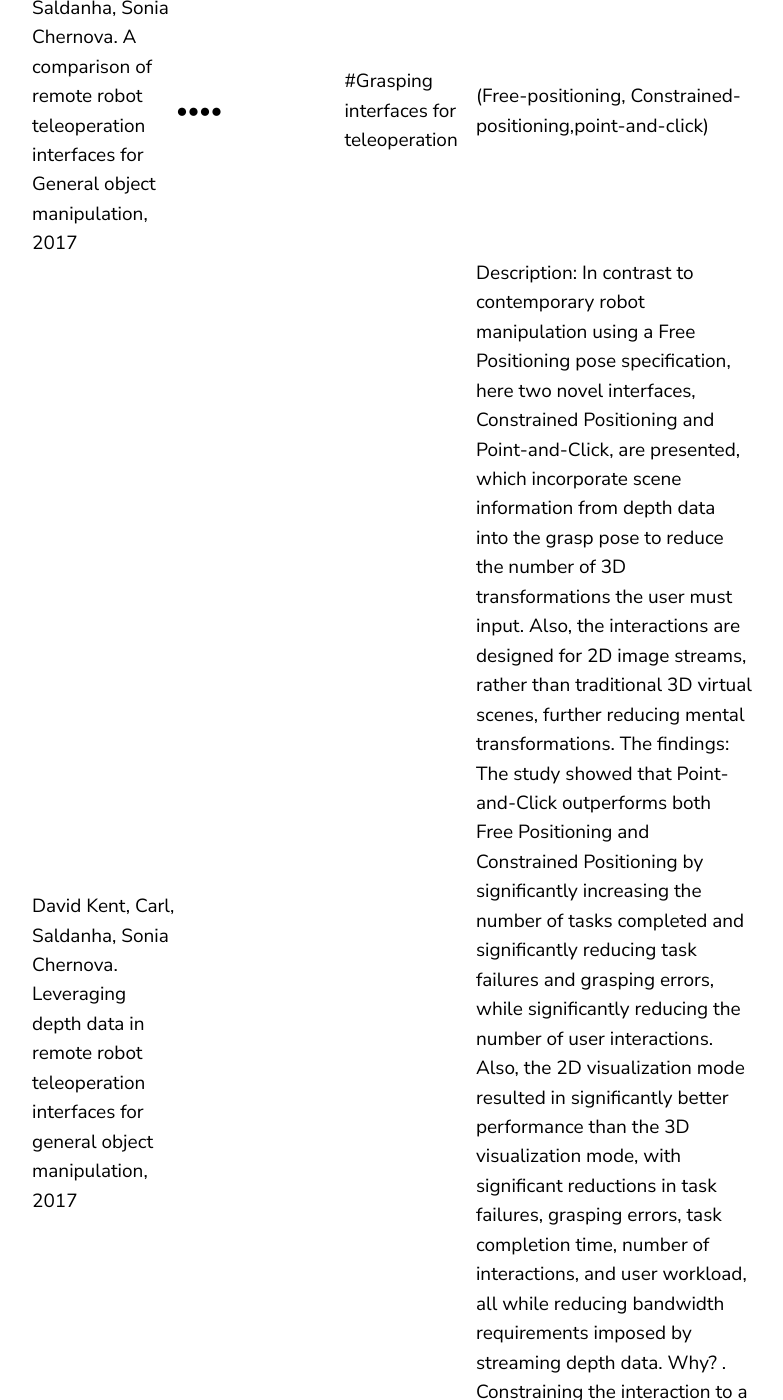
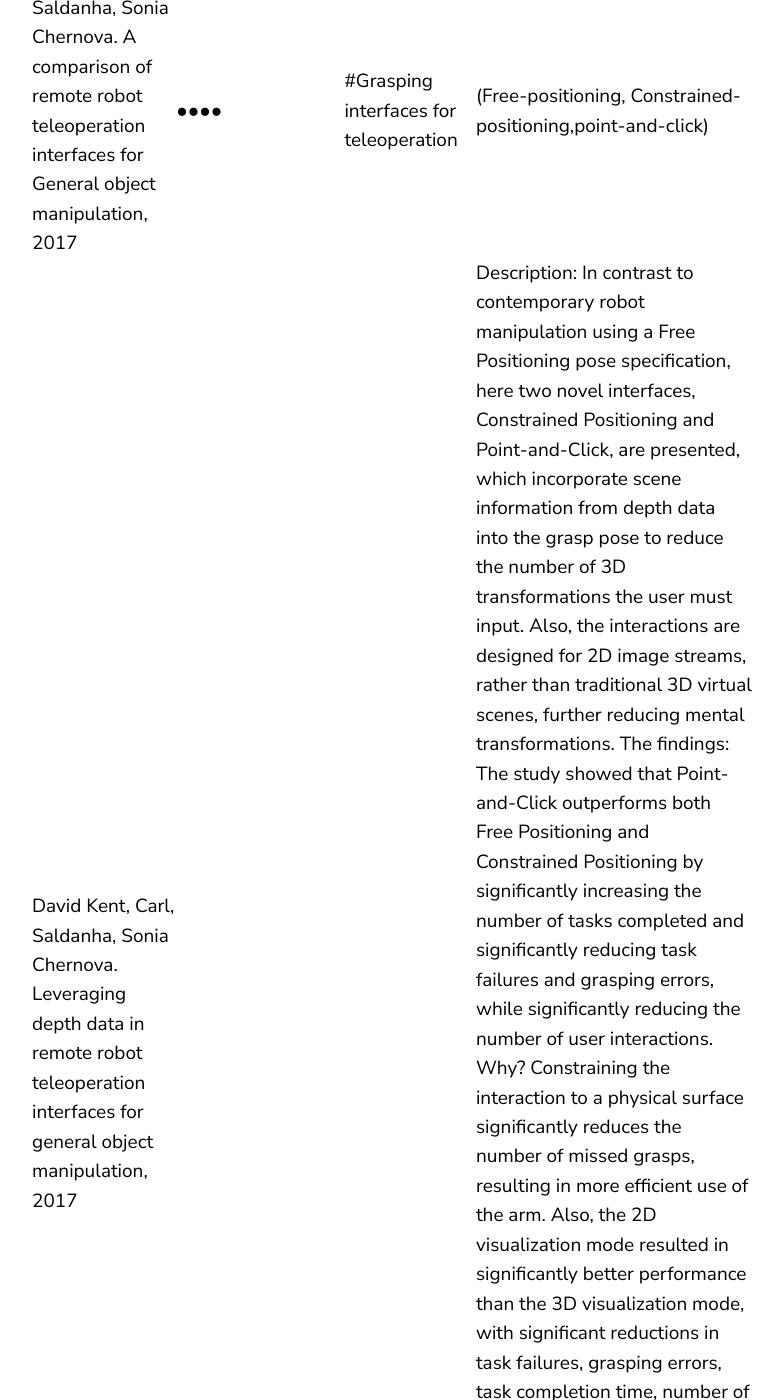
Before and after one commit to jluis9796/jluis9796.github.io, a Jekyll site: the page built from _posts/2020-05-24-telexistence.markdown, in a window 1280 px wide and 1400 px high, scrolled down 1156 px. Shown: the whole window, without its empty margins (68-851 px from the left). Built offline with Jekyll 4.4.1, drawn with Linux system fonts in a browser that asks for light colours; some of the changed text lies outside the part shown.

Commit message:
Update 2020-05-24-telexistence.markdown

```diff
--- a/_posts/2020-05-24-telexistence.markdown
+++ b/_posts/2020-05-24-telexistence.markdown
@@ -63,8 +63,7 @@ date:   2020-05-24 13:34:36 +0900
     <td></td>
     <td></td>
     <td>Description: In contrast to contemporary robot manipulation using a Free Positioning pose specification, here two novel interfaces, Constrained Positioning and Point-and-Click, are presented, which incorporate scene information from depth data into the grasp pose to reduce the number of 3D transformations the user must input. Also, the interactions are designed for 2D image streams, rather than traditional 3D virtual scenes, further reducing mental transformations. The findings: The study showed that Point-and-Click outperforms both Free Positioning and Constrained Positioning by significantly increasing the number of tasks completed and significantly reducing task
-failures and grasping errors, while significantly reducing the number of user interactions. Also,  the 2D visualization mode resulted in significantly better
-performance than the 3D visualization mode, with significant reductions in task failures, grasping errors, task completion time, number of interactions, and user workload, all while reducing bandwidth requirements imposed by streaming depth data. Why? . Constraining the interaction to a physical surface significantly reduces the number of missed grasps, resulting in more efficient use of the arm. For difficult to detect objects, such as specular objects, transparent objects or occluded objects, it will not be able to calculate a good set of grasps. We recommend using 2D image views over 3D depth views for teleoperation manipulation interfaces and switch between multiple camera views to get a better depth sense.
+failures and grasping errors, while significantly reducing the number of user interactions. Why? Constraining the interaction to a physical surface significantly reduces the number of missed grasps, resulting in more efficient use of the arm. Also, the 2D visualization mode resulted in significantly better performance than the 3D visualization mode, with significant reductions in task failures, grasping errors, task completion time, number of interactions, and user workload, all while reducing bandwidth requirements imposed by streaming depth data. We recommend using 2D image views over 3D depth views for teleoperation manipulation interfaces and switch between multiple camera views to get a better depth sense. For difficult to detect objects, such as specular objects, transparent objects or occluded objects, it will not be able to calculate a good set of grasps.
 </td>
     </tr>
     <tr>
```
